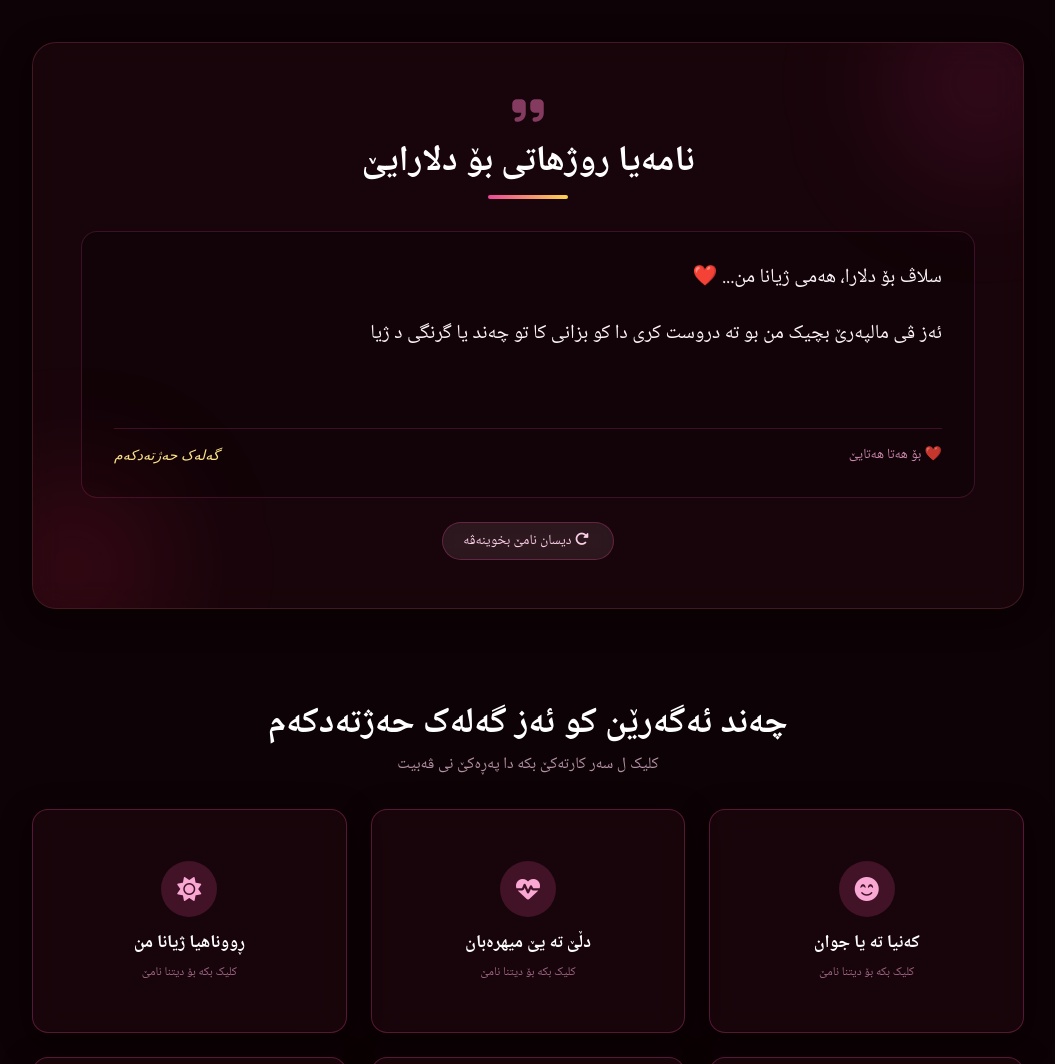
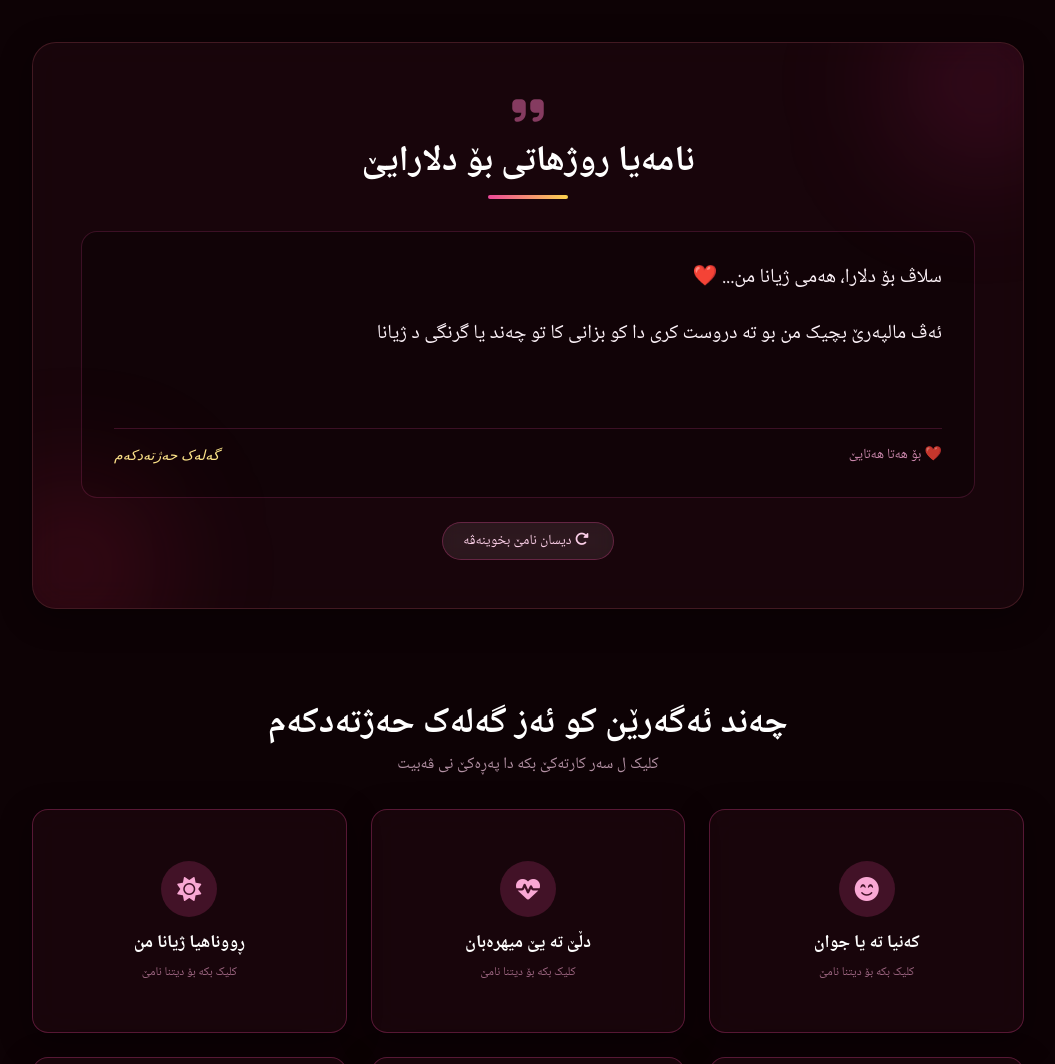
Before and after one commit to rojhaatm/for-dilara, a plain HTML site: page index.html in a window 1280 px wide. Shown: the part 798-1862 px from the top of the page, without its empty margins (112-1167 px from the left). Drawn offline with nearby package versions, Linux system fonts and the light colour scheme.

```diff
--- a/index.html
+++ b/index.html
@@ -686,7 +686,7 @@
         /* ---------------------------------------------------
          2. Kurdish Dynamic Love Letter Typing Effect
         --------------------------------------------------- */
-        const letterText = "سلاڤ بۆ دلارا، هەمی ژیانا من... ❤️\n\nئەز ڤی مالپەرێ بچیک من بو تە دروست کری دا کو بزانی کا تو چەند یا گرنگی د ژیانا من دا. هەر رۆژەکا دگەل تە دەرباز دبیت، دیاریەکا ب بها یە بـۆ من. سوپاس بۆ هندێ کو تو یا هەیی، سوپاس بۆ هەمی کەنی و گرنژینێن تە یێن جوان. هیڤیدارم ئەڤ مالپەرە کەیفا تە بینیت و بزانی کو ڕۆژهات بۆ هەتا هەتایێ حەژتەدکەت!";
+        const letterText = "سلاڤ بۆ دلارا، هەمی ژیانا من... ❤️\n\nئەڤ مالپەرێ بچیک من بو تە دروست کری دا کو بزانی کا تو چەند یا گرنگی د ژیانا من دا. هەر رۆژەکا دگەل تە دەرباز دبیت، دیاریەکا ب بها یە بـۆ من. سوپاس بۆ هندێ کو تو یا هەیی، سوپاس بۆ هەمی کەنی و گرنژینێن تە یێن جوان. هیڤیدارم ئەڤ مالپەرە کەیفا تە بینیت و بزانی کو ڕۆژهات بۆ هەتا هەتایێ حەژتەدکەت!";
 
         let typingIndex = 0;
         let typingTimeout;
```
